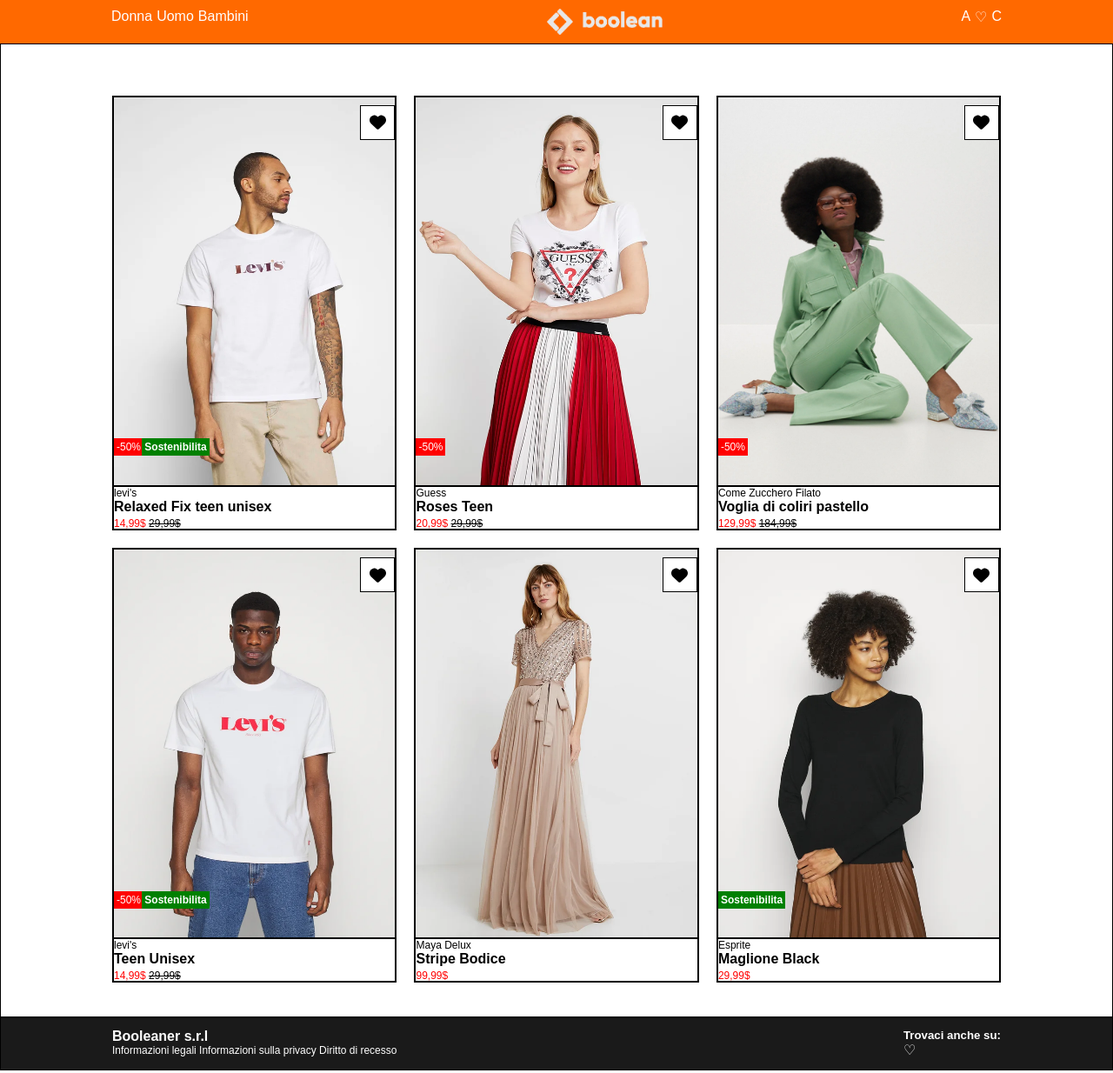
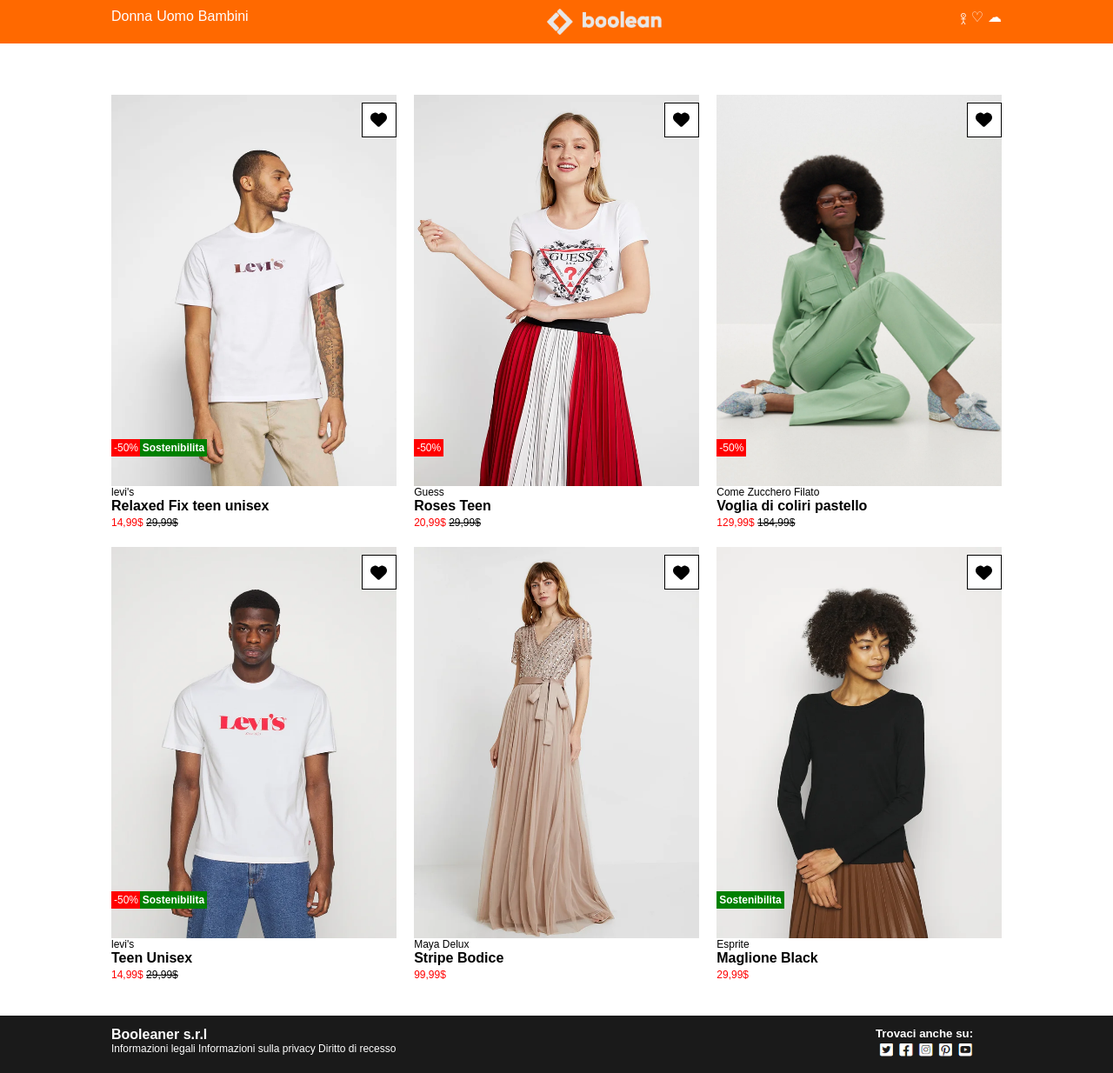
Before and after one commit to AlexLosciale/html-css-boolando, a plain HTML site: page index.html in a window 1280 px wide. Shown: the whole page at 87% size. Drawn offline with Linux system fonts and the light colour scheme.

Commit message:
add:icons

```diff
--- a/index.html
+++ b/index.html
@@ -18,9 +18,9 @@
                 <img width="100%" height="100%" src="./img/boolean-logo.png" alt="logo">
             </div>
             <div class="icone">
-                <p>A</p>
+                <p>𖨆</p>
                 <p>♡</p>
-                <p>C</p>
+                <p>☁</p>
             </div>
         </header>
 
@@ -125,7 +125,7 @@
             </div>
             <div class="info2">
                 <h5>Trovaci anche su:</h5>
-                <p>♡</p>
+                <img width="80%" src="./img/icone2.png" alt="icone">
             </div>
         </footer>
     </body>
--- a/style.css
+++ b/style.css
@@ -17,7 +17,6 @@ header{
 
 main{
     background-color: white;
-    border: 1px solid black;
     display: flex;
     flex-wrap: wrap;
     padding: 3% 10% 3% 10%;
@@ -26,7 +25,6 @@ main{
 
 footer{
     background-color: #1A1A1A;
-    border: 1px solid black;
     padding: 1% 10% 1% 10%;
     display: flex;
     justify-content: space-between;
@@ -54,7 +52,6 @@ footer{
 .container{
     width: 32%;
     height: 500px;
-    border: 1px solid black;
     margin-top: 2%;
     display: flex;
     flex-direction: column;
@@ -63,7 +60,6 @@ footer{
 .img{
     height: 90%;
     width: 100%;
-    border: 1px solid black;
     position: relative;
 }
 
@@ -126,7 +122,6 @@ footer{
 .prize{
     height: 10%;
     width: 100%;
-    border: 1px solid black;
 }
 
 h3{
```
Also changed, not shown: img/icone2.png (added).
